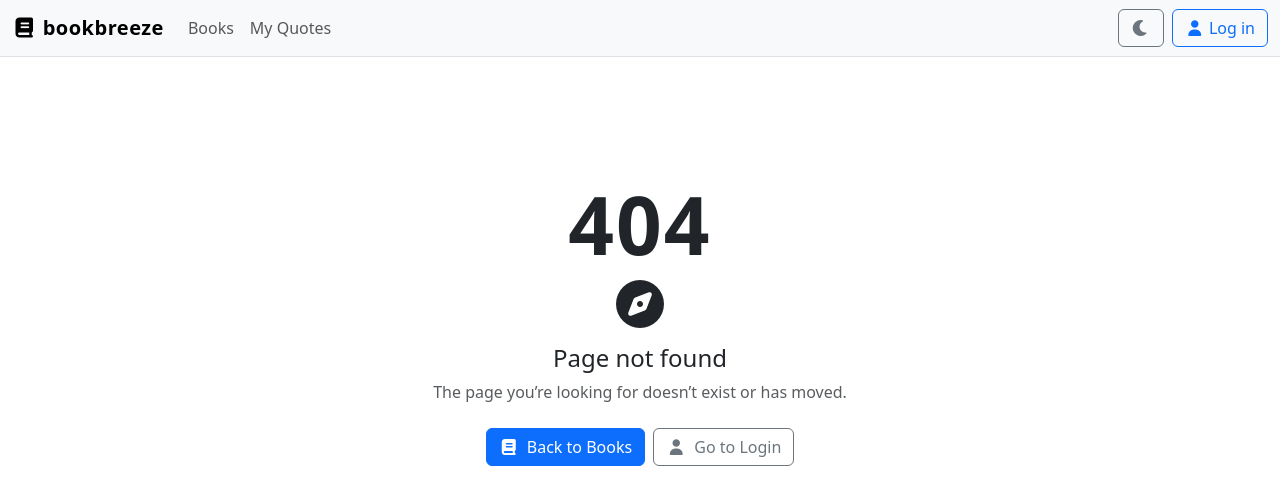
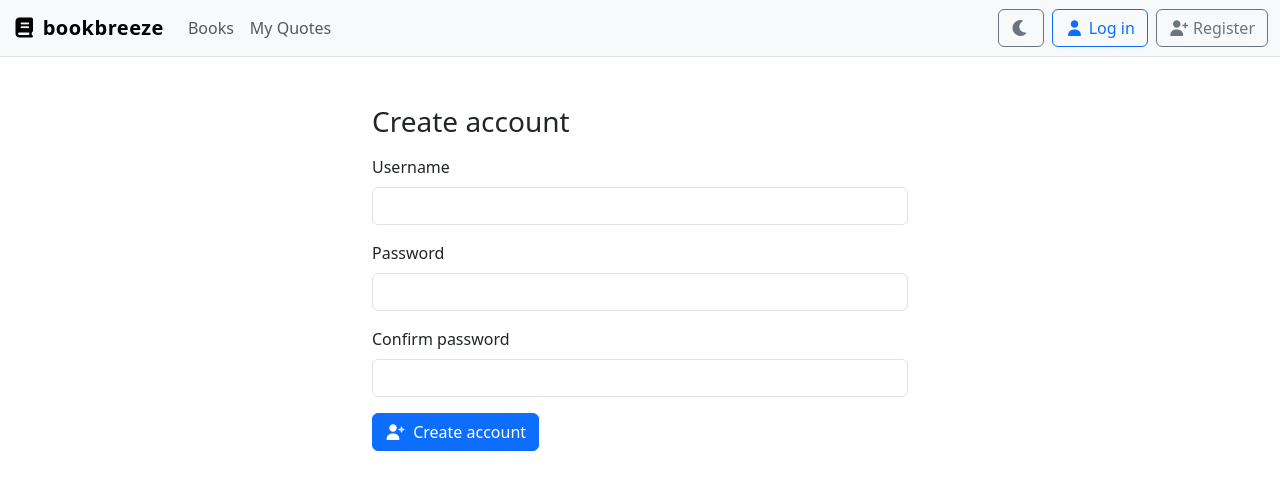
Before and after one commit to jan-elia-24/books-solution, an Angular app in the folder books-app/: page /register in a window 1280 px wide. Before the commit this address had no page. Shown: the top 504 px of the page. Built offline with nearby package versions, Linux system fonts and the light colour scheme.

Commit message:
add Register page and AuthService.register; navbar link for logged-out users

```diff
--- a/books-app/src/app/app.routes.ts
+++ b/books-app/src/app/app.routes.ts
@@ -5,13 +5,15 @@ import { BookFormComponent } from './pages/book-form/book-form';
 import { QuotesComponent } from './pages/quotes/quotes';
 import { authGuard } from './core/auth-guard';
 import { NotFoundComponent } from './pages/not-found/not-found';
+import { RegisterComponent } from './pages/register/register';
 
 export const routes: Routes = [
   { path: 'login', component: LoginComponent },
+  { path: 'register', component: RegisterComponent },
   { path: 'books', component: BooksListComponent, canActivate: [authGuard] },
   { path: 'books/new', component: BookFormComponent, canActivate: [authGuard] },
   { path: 'books/:id/edit', component: BookFormComponent, canActivate: [authGuard] },
   { path: 'quotes', component: QuotesComponent },
-  { path: '', pathMatch: 'full', redirectTo: 'login' },
+  { path: '', pathMatch: 'full', redirectTo: 'books' },
   { path: '**', component: NotFoundComponent },
 ];
--- a/books-app/src/app/core/auth.ts
+++ b/books-app/src/app/core/auth.ts
@@ -1,5 +1,7 @@
 import { Injectable } from '@angular/core';
 import { environment } from '../../environments/environment';
+import { HttpClient } from '@angular/common/http';
+import { tap } from 'rxjs/operators';
 
 @Injectable({
   providedIn: 'root'
@@ -7,8 +9,20 @@ import { environment } from '../../environments/environment';
 export class AuthService {
   apiBase = environment.apiBase;
   private key = 'token';
+
+  constructor(private http: HttpClient) {}
+
   get token() { return localStorage.getItem(this.key); }
   set token(v: string | null) { v ? localStorage.setItem(this.key, v) : localStorage.removeItem(this.key); }
   isLoggedIn() { return !!this.token; }
   logout() { this.token = null; }
+
+  register(username: string, password: string) {
+    return this.http.post<{ token: string, username: string }>(
+      `${this.apiBase}/api/auth/register`,
+      { username, password }
+    ).pipe(tap(res => {
+      localStorage.setItem(this.key, res.token);
+    }));
+  }
 }
--- a/books-app/src/app/pages/books-list/books-list.html
+++ b/books-app/src/app/pages/books-list/books-list.html
@@ -1,9 +1,6 @@
 <div class="d-flex justify-content-between align-items-center mb-3">
   <h3 class="mb-0">Books</h3>
   <div class="d-flex gap-2">
-    <a class="btn btn-primary" routerLink="/books/new">
-      <i class="fa fa-plus me-1"></i> New book
-    </a>
   </div>
 </div>
 
--- a/books-app/src/app/pages/login/login.html
+++ b/books-app/src/app/pages/login/login.html
@@ -13,5 +13,12 @@
       <button class="btn btn-primary" [disabled]="loading">Log in</button>
       <div class="text-danger mt-2" *ngIf="error">{{ error }}</div>
     </form>
+
+    <div class="text-center mt-4">
+      <p class="text-muted">Don't have an account?</p>
+      <a routerLink="/register" class="btn btn-outline-secondary">
+        <i class="fa fa-user-plus me-1"></i> Create account
+      </a>
+    </div>
   </div>
 </div>
--- a/books-app/src/app/pages/login/login.ts
+++ b/books-app/src/app/pages/login/login.ts
@@ -1,14 +1,14 @@
 import { Component } from '@angular/core';
 import { FormsModule } from '@angular/forms';
 import { HttpClient } from '@angular/common/http';
-import { Router } from '@angular/router';
+import { Router, RouterLink } from '@angular/router';
 import { AuthService } from '../../core/auth';
 import { CommonModule } from '@angular/common';
 
 @Component({
   selector: 'app-login',
   standalone: true,
-  imports: [FormsModule, CommonModule],
+  imports: [FormsModule, CommonModule, RouterLink],
   templateUrl: './login.html',
   styleUrl: './login.scss'
 })
--- /dev/null
+++ b/books-app/src/app/pages/register/register.html
@@ -0,0 +1,27 @@
+<div class="container py-4" style="max-width:560px">
+  <h3 class="mb-3">Create account</h3>
+
+  <form (ngSubmit)="submit()">
+    <div class="mb-3">
+      <label class="form-label">Username</label>
+      <input class="form-control" [(ngModel)]="model.username" name="username" autocomplete="username" />
+    </div>
+
+    <div class="mb-3">
+      <label class="form-label">Password</label>
+      <input type="password" class="form-control" [(ngModel)]="model.password" name="password" autocomplete="new-password" />
+    </div>
+
+    <div class="mb-3">
+      <label class="form-label">Confirm password</label>
+      <input type="password" class="form-control" [(ngModel)]="model.confirm" name="confirm" autocomplete="new-password" />
+    </div>
+
+    <div *ngIf="error" class="alert alert-danger">{{ error }}</div>
+
+    <button class="btn btn-primary" [disabled]="loading">
+      <i class="fa fa-user-plus me-1"></i>
+      {{ loading ? 'Creating...' : 'Create account' }}
+    </button>
+  </form>
+</div>
--- /dev/null
+++ b/books-app/src/app/pages/register/register.ts
@@ -0,0 +1,37 @@
+import { Component } from '@angular/core';
+import { CommonModule } from '@angular/common';
+import { FormsModule } from '@angular/forms';
+import { Router } from '@angular/router';
+import { AuthService } from '../../core/auth';
+
+@Component({
+  selector: 'app-register',
+  standalone: true,
+  imports: [CommonModule, FormsModule],
+  templateUrl: './register.html',
+  styleUrl: './register.scss'
+})
+export class RegisterComponent {
+  model = { username: '', password: '', confirm: '' };
+  loading = false;
+  error = '';
+
+  constructor(private auth: AuthService, private router: Router) {}
+
+  submit() {
+    this.error = '';
+    if (!this.model.username || !this.model.password) {
+      this.error = 'Username and password are required';
+      return;
+    }
+    if (this.model.password !== this.model.confirm) {
+      this.error = 'Passwords do not match';
+      return;
+    }
+    this.loading = true;
+    this.auth.register(this.model.username, this.model.password).subscribe({
+      next: () => this.router.navigateByUrl('/books'),
+      error: (e) => { this.error = 'Registration failed'; this.loading = false; }
+    });
+  }
+}
--- a/books-app/src/app/shared/navbar/navbar.html
+++ b/books-app/src/app/shared/navbar/navbar.html
@@ -30,14 +30,6 @@
           <i class="fa fa-moon"></i>
         </button>
 
-        <a
-          *ngIf="auth.isLoggedIn()"
-          class="btn btn-primary"
-          routerLink="/books/new"
-          (click)="closeMenu()"
-        >
-          <i class="fa fa-plus"></i> New book
-        </a>
 
         <a
           *ngIf="!auth.isLoggedIn()"
@@ -47,6 +39,15 @@
         >
           <i class="fa fa-user"></i> Log in
         </a>
+        <a
+          *ngIf="!auth.isLoggedIn()"
+          class="btn btn-outline-secondary"
+          routerLink="/register"
+          (click)="closeMenu()"
+        >
+          <i class="fa fa-user-plus"></i> Register
+        </a>
+
         <button *ngIf="auth.isLoggedIn()" class="btn btn-outline-danger" (click)="logout()">
           <i class="fa fa-sign-out-alt"></i> Log out
         </button>
```
Also changed, not shown: books-app/src/app/pages/register/register.scss (added), 1 other file (tests, documents, lock files or other folders).
